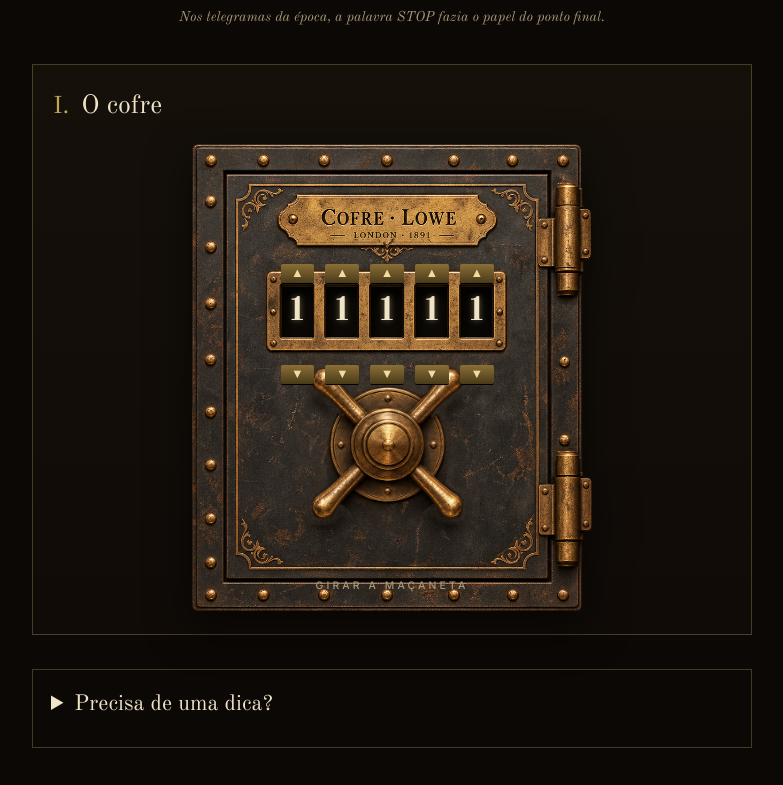
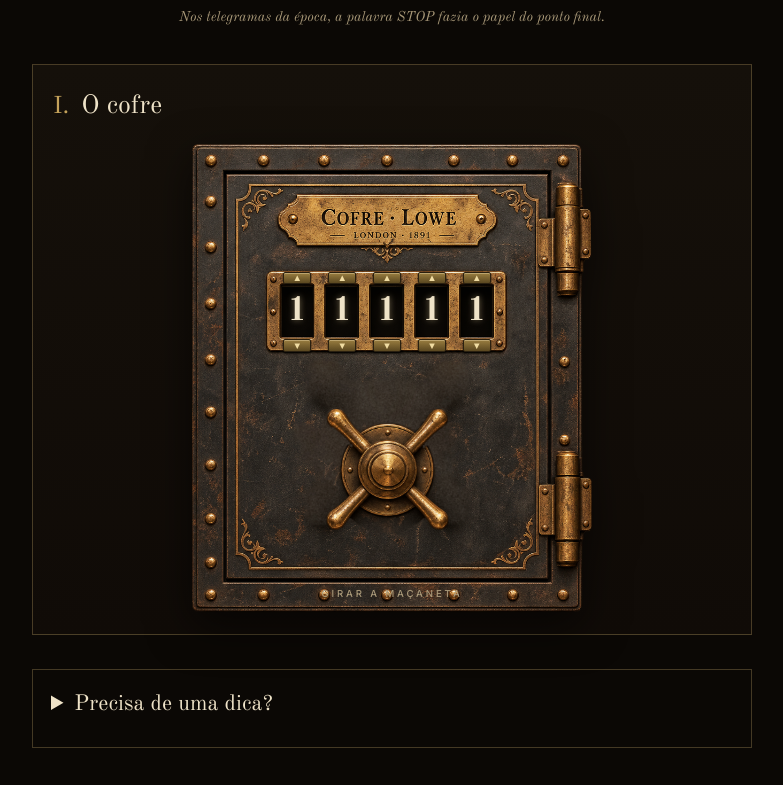
Before and after one commit to beyondsuspicionclub/beyond-suspicion-club, a plain HTML site: page case01/play/index.html in a window 1280 px wide. Shown: the part 251-1036 px from the top of the page, without its empty margins (248-1031 px from the left). Drawn offline with nearby package versions, Linux system fonts and the light colour scheme; a web font is replaced by a local one.

Commit message:
Add files via upload

```diff
--- a/case01/play/index.html
+++ b/case01/play/index.html
@@ -64,17 +64,17 @@ button:focus-visible,input:focus-visible,select:focus-visible,[tabindex]:focus-v
 .door.open{transform:rotateY(104deg)}
 .wheels{position:absolute;inset:0;pointer-events:none;z-index:3}
 .wh{position:absolute;top:25.7%;width:8.4%;height:25.7%;outline-offset:3px}
-.wh button{position:absolute;left:0;right:0;height:16%;border:0;background:linear-gradient(180deg,#8a6f36,#4a3a1a);color:#f0dca2;cursor:pointer;font-size:3.2cqw;line-height:1;border-radius:2px;pointer-events:auto;padding:0;box-shadow:0 1px 0 #000}
-.wh button:first-child{top:0}.wh button:last-child{top:84%}
+.wh button{position:absolute;left:8%;right:8%;height:10.5%;border:1px solid #2a2010;background:linear-gradient(180deg,#9a7e40,#5a4720);color:#f0dca2;cursor:pointer;font-size:2.4cqw;line-height:1;border-radius:2px;pointer-events:auto;padding:0;box-shadow:inset 0 1px 0 rgba(255,240,200,.35),0 1px 2px #000}
+.wh button:first-child{top:6.5%}.wh button:last-child{top:62.5%}
 .wh button:active{filter:brightness(1.3)}
 .wh .win{position:absolute;left:0;right:0;top:17.7%;height:43.3%;display:flex;align-items:center;justify-content:center;font:700 8.4cqw 'Old Standard TT',Georgia,serif;color:#efe3c8;text-shadow:0 0 6px rgba(230,207,152,.45);background:rgba(5,4,3,.55);pointer-events:auto}
-.handle{z-index:1;position:absolute;left:48.7%;top:67.7%;width:62.1%;aspect-ratio:1;transform:translate(-50%,-50%);border:0;background:none;cursor:pointer;padding:0;transition:transform .9s cubic-bezier(.5,0,.3,1)}
+.handle{z-index:1;position:absolute;left:48.7%;top:72.5%;width:50%;aspect-ratio:1;transform:translate(-50%,-50%);border:0;background:none;cursor:pointer;padding:0;transition:transform 1.4s cubic-bezier(.45,0,.25,1)}
 .handle img{width:100%;height:100%;display:block;pointer-events:none}
 .handle:before{content:"";position:absolute;left:19%;top:19%;width:62%;height:62%;border-radius:50%}
-.handle.turn{transform:translate(-50%,-50%) rotate(90deg)}
+.handle.turn{transform:translate(-50%,-50%) rotate(-360deg)}
 .handle.shake{animation:sk .45s}
 @keyframes sk{0%,100%{transform:translate(-50%,-50%) rotate(0)}20%{transform:translate(-50%,-50%) rotate(-14deg)}45%{transform:translate(-50%,-50%) rotate(11deg)}70%{transform:translate(-50%,-50%) rotate(-6deg)}}
-.hcap{position:absolute;left:0;right:0;top:93%;text-align:center;font:500 2.6cqw Inter,sans-serif;letter-spacing:.3em;color:#a89878;text-transform:uppercase;pointer-events:none}
+.hcap{position:absolute;left:0;right:0;top:95%;text-align:center;font:500 2.4cqw Inter,sans-serif;letter-spacing:.3em;color:#a89878;text-transform:uppercase;pointer-events:none}
 
 /* cadeado */
 .lockwrap{display:flex;justify-content:center;margin-top:12px}
@@ -329,7 +329,7 @@ for(var wi=0;wi<5;wi++)(function(i){
 $('inside').appendChild(env('A'));
 
 /* etapas */
-function openSafe(instant){var h=$('handle'),d=$('door');h.classList.add('turn');$('closeBtn').classList.remove('hide');if(instant){d.style.transition='none';d.classList.add('open');setTimeout(function(){d.style.transition=''},50)}else setTimeout(function(){d.classList.add('open')},850)}
+function openSafe(instant){var h=$('handle'),d=$('door');h.classList.add('turn');$('closeBtn').classList.remove('hide');if(instant){d.style.transition='none';d.classList.add('open');setTimeout(function(){d.style.transition=''},50)}else setTimeout(function(){d.classList.add('open')},1300)}
 function shake(){var h=$('handle');h.classList.remove('shake');void h.offsetWidth;h.classList.add('shake')}
 async function stage1(nums,silent){
  if(new Set(nums).size<5){if(!silent){shake();show('o1',snt('NÃO REPITA NÚMEROS STOP O COFRE TEM CINCO DIFERENTES STOP LOWE',true))}return false}
```
